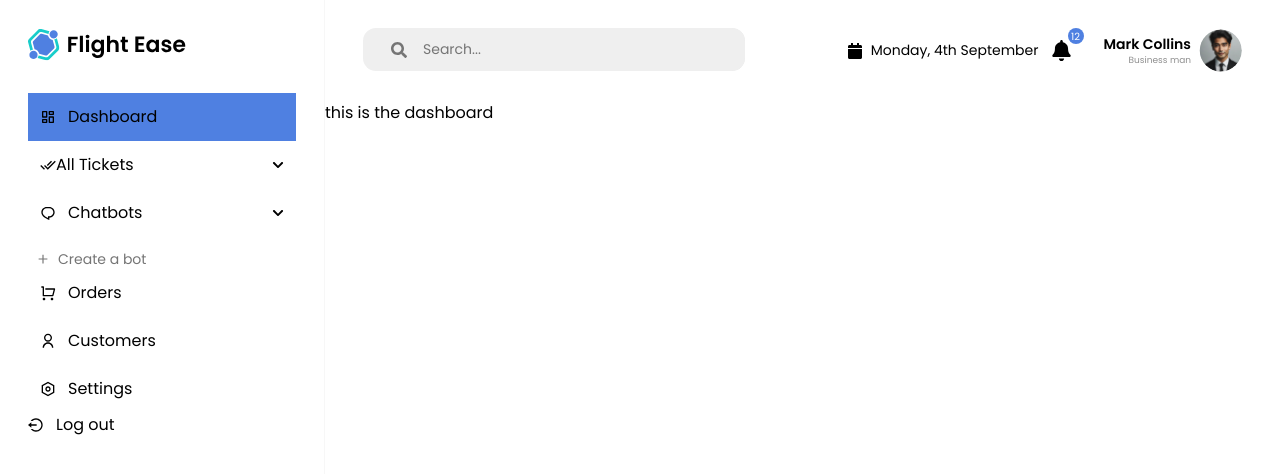
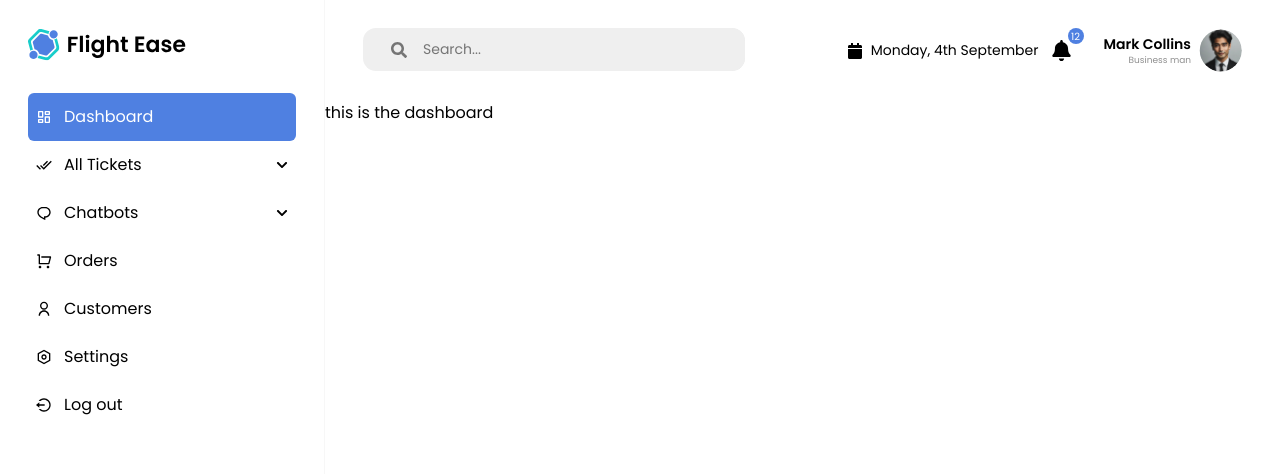
Before and after one commit to Assia123-oss/Flight_Ease, a React (Vite) app: page / in a window 1280 px wide. Shown: the top 474 px of the page. Built offline with nearby package versions, Linux system fonts and the light colour scheme.

Commit message:
Complete Sidebar

```diff
--- a/src/Components/Sidebar.jsx
+++ b/src/Components/Sidebar.jsx
@@ -2,18 +2,22 @@ import React, { useState } from "react";
 import { NavLink } from "react-router-dom";
 import {
   RiDashboardLine,
+  RiTicketLine,
+  RiShoppingBasketLine,
+  RiFileList2Line,
   RiChat1Line,
   RiShoppingCartLine,
   RiUserLine,
   RiSettingsLine,
   RiLogoutCircleLine,
 } from "react-icons/ri";
-
+import { AiOutlinePlus } from "react-icons/ai";
 import { MdDoneAll } from "react-icons/md";
-import { IoMdAdd } from "react-icons/io";
 import { FaChevronDown } from "react-icons/fa";
 
 const Sidebar = () => {
+  const [showDropdown, setShowDropdown] = useState(false);
+
   return (
     <div className="w-[325px] bg-primary border-r border-r-gray p-7">
       <div>
@@ -25,40 +29,93 @@ const Sidebar = () => {
             to="/"
             className={({ isActive }) =>
               isActive
-                ? "flex items-center gap-3 p-3 bg-teritiary"
-                : "flex items-center gap-3 p-3"
+                ? "py-3 px-2 flex items-center gap-3 bg-teritiary rounded-md text-white"
+                : "py-3 px-2 flex items-center gap-3"
             }
           >
             <RiDashboardLine className="text-[16px]" /> Dashboard
           </NavLink>
         </li>
         <li>
-          <NavLink to="#" className="flex items-center justify-between p-3">
-            <span className="flex items-center ">
+          <div className="relative">
+            <NavLink
+              to="#"
+              className="py-3 px-2 flex items-center justify-between"
+              onClick={() => setShowDropdown(!showDropdown)}
+            >
+              <span className="flex items-center gap-3">
                 <MdDoneAll className="text-[16px]" /> All Tickets
               </span>
               <FaChevronDown className="text-xs" />
             </NavLink>
+            {showDropdown && (
+              <div className="absolute px-3 mt-2 text-[#757575]">
+                <NavLink to="#" className="flex items-center gap-3 py-2">
+                  <RiTicketLine /> Open Tickets
+                  <div className="flex items-center ml-auto">
+                    <span
+                      className="badge bg-[#d3b8f5] text-sm font-semibold px-2 py-1 text-[#24007A] rounded-sm"
+                      style={{ minWidth: "28px", textAlign: "center" }}
+                    >
+                      5
+                    </span>
+                  </div>
+                </NavLink>
+                <NavLink to="#" className="flex items-center gap-3 py-2">
+                  <RiShoppingBasketLine /> Tickets with Orders
+                  <div className="flex items-center ml-auto">
+                    <span
+                      className="badge bg-[#c0fbe3] text-sm font-semibold px-2 py-1 text-[#4BD29B] rounded-sm"
+                      style={{ minWidth: "28px", textAlign: "center" }}
+                    >
+                      4
+                    </span>
+                  </div>
+                </NavLink>
+                <NavLink to="#" className="flex items-center gap-3 py-2">
+                  <RiFileList2Line /> Closed Tickets
+                  <div className="flex items-center ml-auto">
+                    <span
+                      className="badge bg-[#fabcbd] text-sm font-semibold px-2 py-1 text-[#EB0004] rounded-sm"
+                      style={{ minWidth: "28px", textAlign: "center" }}
+                    >
+                      10
+                    </span>
+                  </div>
+                </NavLink>
+              </div>
+            )}
+          </div>
         </li>
-        <li>
-          <NavLink to="" className="flex items-center justify-between p-3">
+        <li className={showDropdown ? "mt-[150px]" : ""}>
+          <div className="relative">
+            <NavLink
+              to=""
+              className="py-3 px-2 flex items-center justify-between"
+              onClick={() => setShowDropdown(!showDropdown)}
+            >
               <span className="flex items-center gap-3">
                 <RiChat1Line className="text-[16px]" /> Chatbots
               </span>
               <FaChevronDown className="text-xs" />
             </NavLink>
-          <p className="pt-3 pl-2 text-[#757575] text-sm flex items-center gap-2">
-            <IoMdAdd />
-            Create a bot
-          </p>
+            {showDropdown && (
+              <div className="absolute px-4 mt-3 text-[#757575]">
+                <NavLink className="flex items-center gap-3">
+                  <AiOutlinePlus />
+                  Create a Chatbot
+                </NavLink>
+              </div>
+            )}
+          </div>
         </li>
-        <li>
+        <li className={showDropdown ? "mt-12" : ""}>
           <NavLink
             to="/Orders"
             className={({ isActive }) =>
               isActive
-                ? "flex items-center gap-3 p-3 bg-teritiary"
-                : "flex items-center gap-3 p-3"
+                ? "py-3 px-2 flex items-center gap-3 bg-teritiary rounded-md text-white"
+                : "py-3 px-2 flex items-center gap-3"
             }
           >
             <RiShoppingCartLine className="text-[16px]" /> Orders
@@ -69,8 +126,8 @@ const Sidebar = () => {
             to="/customers"
             className={({ isActive }) =>
               isActive
-                ? "flex items-center gap-3 p-3 bg-teritiary"
-                : "flex items-center gap-3 p-3"
+                ? "py-3 px-2 flex items-center gap-3 bg-teritiary rounded-md text-white"
+                : "py-3 px-2 flex items-center gap-3"
             }
           >
             <RiUserLine className="text-[16px]" /> Customers
@@ -81,8 +138,8 @@ const Sidebar = () => {
             to="/Settings"
             className={({ isActive }) =>
               isActive
-                ? "flex items-center gap-3 p-3 bg-teritiary"
-                : "flex items-center gap-3 p-3"
+                ? "py-3 px-2 flex items-center gap-3 bg-teritiary rounded-md text-white"
+                : "py-3 px-2 flex items-center gap-3"
             }
           >
             <RiSettingsLine className="text-[16px]" />
@@ -90,7 +147,7 @@ const Sidebar = () => {
           </NavLink>
         </li>
         <li>
-          <NavLink to="#" className="flex items-center gap-3">
+          <NavLink to="#" className="py-3 px-2 flex items-center gap-3">
             <RiLogoutCircleLine className="text-[16px]" /> Log out
           </NavLink>
         </li>
```
Also changed, not shown: 1 other file (tests, documents, lock files or other folders). Lines whose indentation alone changed are shown as unchanged.
